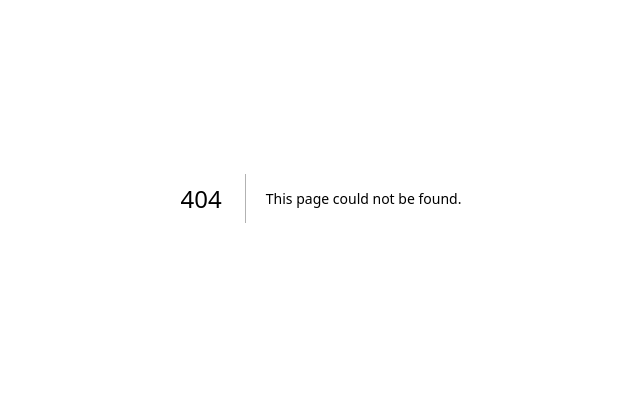
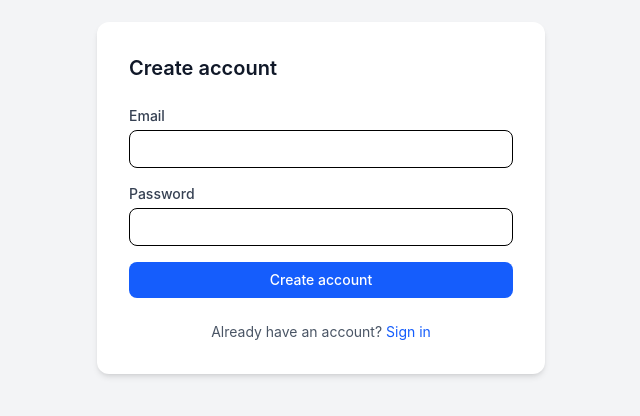
Before and after one commit to PavelShishchits/expenses-tracker, a Next.js app in the folder frontend/: page /register in a window 1280 px wide. Before the commit this address had no page. Shown: the part 202-618 px from the top of the page, without its empty margins (319-959 px from the left). Built offline with nearby package versions, Linux system fonts and the light colour scheme; no server answers.

Commit message:
feat(T031,T032): add login and register pages
Email/password forms with Zod client-side validation, field-level error
display, server error handling, and redirect to / on success.

Co-Authored-By: Claude Sonnet 4.6 <noreply@anthropic.com>

```diff
--- /dev/null
+++ b/frontend/src/app/(auth)/login/page.tsx
@@ -0,0 +1,107 @@
+'use client'
+
+import { useState, type FormEvent } from 'react'
+import Link from 'next/link'
+import { useRouter } from 'next/navigation'
+import { loginSchema } from '@expenses-tracker/shared'
+import { useAuth } from '@/hooks/useAuth'
+
+type FieldErrors = {
+  email?: string
+  password?: string
+}
+
+export default function LoginPage() {
+  const router = useRouter()
+  const { login } = useAuth()
+
+  const [fieldErrors, setFieldErrors] = useState<FieldErrors>({})
+  const [serverError, setServerError] = useState<string | null>(null)
+  const [isSubmitting, setIsSubmitting] = useState(false)
+
+  async function handleSubmit(e: FormEvent<HTMLFormElement>) {
+    e.preventDefault()
+    setFieldErrors({})
+    setServerError(null)
+
+    const formData = new FormData(e.currentTarget)
+    const raw = {
+      email: formData.get('email') as string,
+      password: formData.get('password') as string,
+    }
+
+    const result = loginSchema.safeParse(raw)
+    if (!result.success) {
+      const errors: FieldErrors = {}
+      for (const issue of result.error.issues) {
+        const field = issue.path[0] as keyof FieldErrors
+        if (!errors[field]) errors[field] = issue.message
+      }
+      setFieldErrors(errors)
+      return
+    }
+
+    setIsSubmitting(true)
+    try {
+      await login(result.data)
+      router.push('/')
+    } catch (err) {
+      setServerError(err instanceof Error ? err.message : 'Login failed. Please try again.')
+    } finally {
+      setIsSubmitting(false)
+    }
+  }
+
+  return (
+    <>
+      <h1 className="mb-6 text-xl font-semibold text-gray-900">Sign in</h1>
+
+      <form onSubmit={handleSubmit} noValidate className="space-y-4">
+        <div>
+          <label htmlFor="email" className="mb-1 block text-sm font-medium text-gray-700">
+            Email
+          </label>
+          <input
+            id="email"
+            name="email"
+            type="email"
+            autoComplete="email"
+            className="w-full rounded-lg border px-3 py-2 text-sm focus:outline-none focus:ring-2 focus:ring-blue-500"
+          />
+          {fieldErrors.email && <p className="mt-1 text-xs text-red-500">{fieldErrors.email}</p>}
+        </div>
+
+        <div>
+          <label htmlFor="password" className="mb-1 block text-sm font-medium text-gray-700">
+            Password
+          </label>
+          <input
+            id="password"
+            name="password"
+            type="password"
+            autoComplete="current-password"
+            className="w-full rounded-lg border px-3 py-2 text-sm focus:outline-none focus:ring-2 focus:ring-blue-500"
+          />
+          {fieldErrors.password && <p className="mt-1 text-xs text-red-500">{fieldErrors.password}</p>}
+        </div>
+
+        {serverError && <p className="text-xs text-red-500">{serverError}</p>}
+
+        <button
+          type="submit"
+          disabled={isSubmitting}
+          className="w-full rounded-lg bg-blue-600 py-2 text-sm font-medium text-white hover:bg-blue-700 disabled:opacity-60"
+        >
+          {isSubmitting ? 'Signing in…' : 'Sign in'}
+        </button>
+      </form>
+
+      <p className="mt-6 text-center text-sm text-gray-600">
+        No account?{' '}
+        <Link href="/register" className="text-blue-600 hover:underline">
+          Register
+        </Link>
+      </p>
+    </>
+  )
+}
--- /dev/null
+++ b/frontend/src/app/(auth)/register/page.tsx
@@ -0,0 +1,107 @@
+'use client'
+
+import { useState, type FormEvent } from 'react'
+import Link from 'next/link'
+import { useRouter } from 'next/navigation'
+import { registerSchema } from '@expenses-tracker/shared'
+import { useAuth } from '@/hooks/useAuth'
+
+type FieldErrors = {
+  email?: string
+  password?: string
+}
+
+export default function RegisterPage() {
+  const router = useRouter()
+  const { register } = useAuth()
+
+  const [fieldErrors, setFieldErrors] = useState<FieldErrors>({})
+  const [serverError, setServerError] = useState<string | null>(null)
+  const [isSubmitting, setIsSubmitting] = useState(false)
+
+  async function handleSubmit(e: FormEvent<HTMLFormElement>) {
+    e.preventDefault()
+    setFieldErrors({})
+    setServerError(null)
+
+    const formData = new FormData(e.currentTarget)
+    const raw = {
+      email: formData.get('email') as string,
+      password: formData.get('password') as string,
+    }
+
+    const result = registerSchema.safeParse(raw)
+    if (!result.success) {
+      const errors: FieldErrors = {}
+      for (const issue of result.error.issues) {
+        const field = issue.path[0] as keyof FieldErrors
+        if (!errors[field]) errors[field] = issue.message
+      }
+      setFieldErrors(errors)
+      return
+    }
+
+    setIsSubmitting(true)
+    try {
+      await register(result.data)
+      router.push('/')
+    } catch (err) {
+      setServerError(err instanceof Error ? err.message : 'Registration failed. Please try again.')
+    } finally {
+      setIsSubmitting(false)
+    }
+  }
+
+  return (
+    <>
+      <h1 className="mb-6 text-xl font-semibold text-gray-900">Create account</h1>
+
+      <form onSubmit={handleSubmit} noValidate className="space-y-4">
+        <div>
+          <label htmlFor="email" className="mb-1 block text-sm font-medium text-gray-700">
+            Email
+          </label>
+          <input
+            id="email"
+            name="email"
+            type="email"
+            autoComplete="email"
+            className="w-full rounded-lg border px-3 py-2 text-sm focus:outline-none focus:ring-2 focus:ring-blue-500"
+          />
+          {fieldErrors.email && <p className="mt-1 text-xs text-red-500">{fieldErrors.email}</p>}
+        </div>
+
+        <div>
+          <label htmlFor="password" className="mb-1 block text-sm font-medium text-gray-700">
+            Password
+          </label>
+          <input
+            id="password"
+            name="password"
+            type="password"
+            autoComplete="new-password"
+            className="w-full rounded-lg border px-3 py-2 text-sm focus:outline-none focus:ring-2 focus:ring-blue-500"
+          />
+          {fieldErrors.password && <p className="mt-1 text-xs text-red-500">{fieldErrors.password}</p>}
+        </div>
+
+        {serverError && <p className="text-xs text-red-500">{serverError}</p>}
+
+        <button
+          type="submit"
+          disabled={isSubmitting}
+          className="w-full rounded-lg bg-blue-600 py-2 text-sm font-medium text-white hover:bg-blue-700 disabled:opacity-60"
+        >
+          {isSubmitting ? 'Creating account…' : 'Create account'}
+        </button>
+      </form>
+
+      <p className="mt-6 text-center text-sm text-gray-600">
+        Already have an account?{' '}
+        <Link href="/login" className="text-blue-600 hover:underline">
+          Sign in
+        </Link>
+      </p>
+    </>
+  )
+}
```
